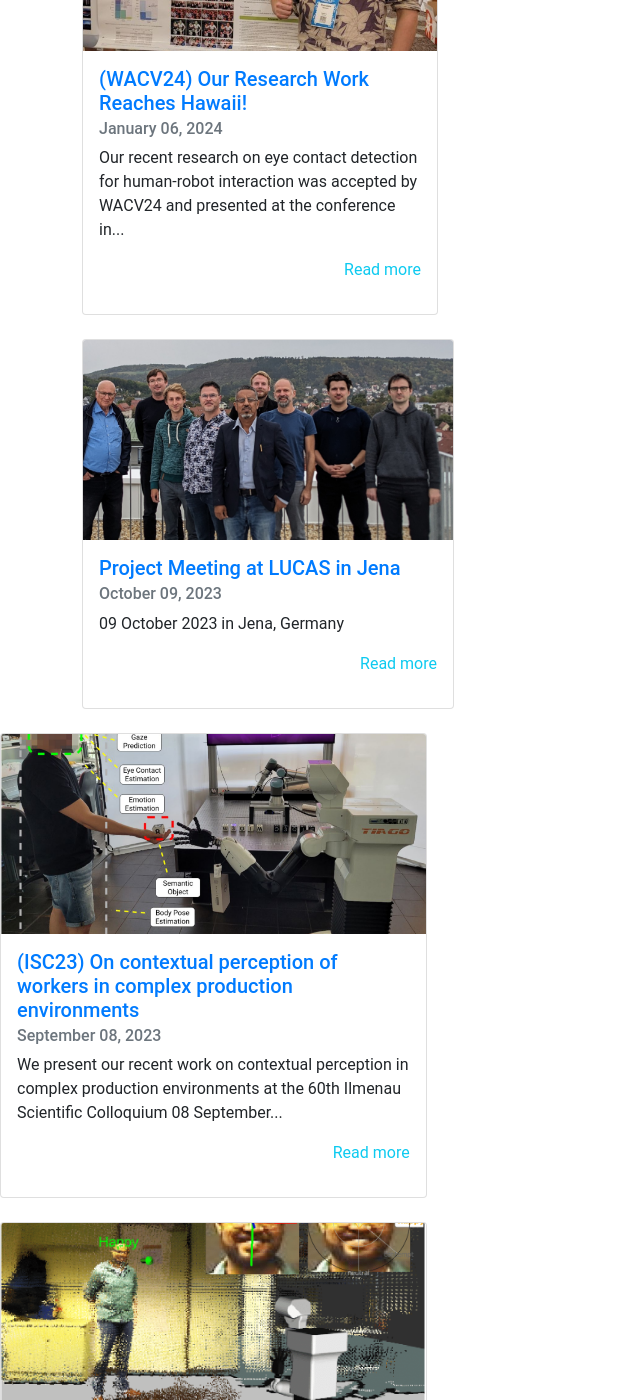
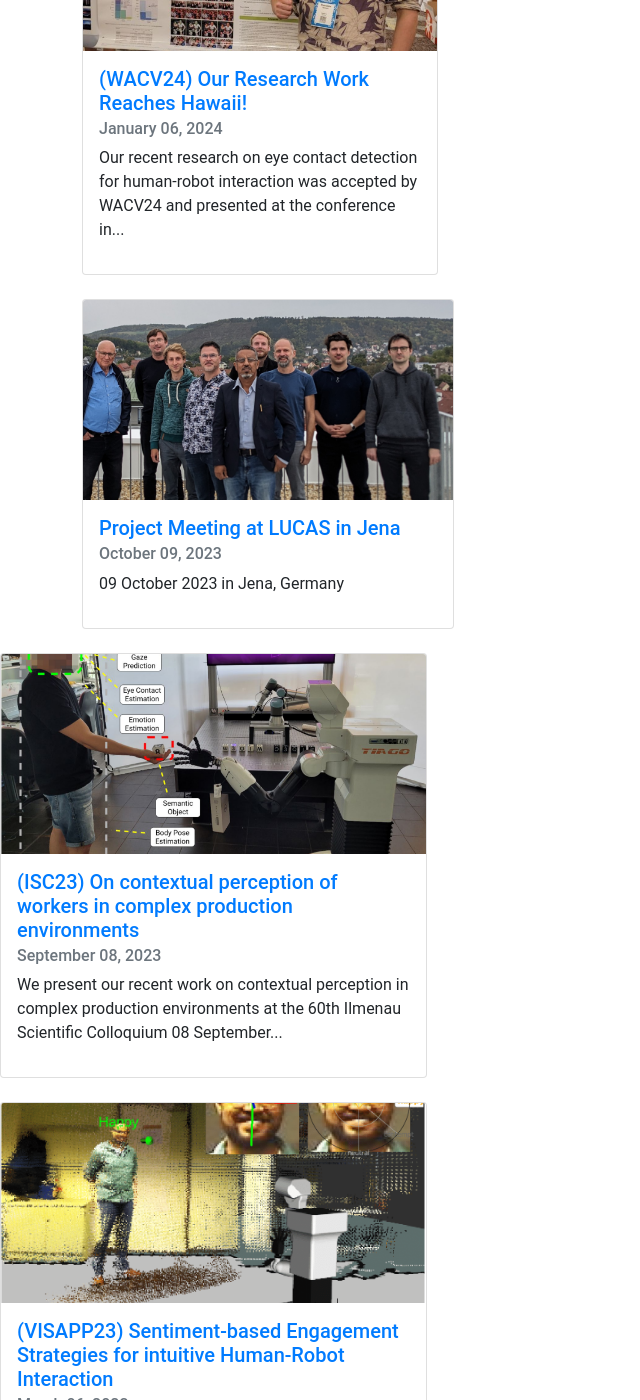
Before and after one commit to autokowat/autokowat.github.io, a Jekyll site: the page built from pages/archive.md, in a window 1280 px wide and 1400 px high, scrolled down 502 px. Shown: the whole window, without its empty margins (0-640 px from the left). Built offline with Jekyll 4.4.1, drawn with Linux system fonts in a browser that asks for light colours; some of the changed text lies outside the part shown.

```diff
--- a/_includes/card.html
+++ b/_includes/card.html
@@ -22,10 +22,6 @@
       {% endif %}
     </div>
 
-    <a href="{{ post.url | relative_url }}"  class="card-link text-info mt-auto">
-      <p align="right">Read more</p>
-      </a>
-
     </div>
 
   </div>
```
